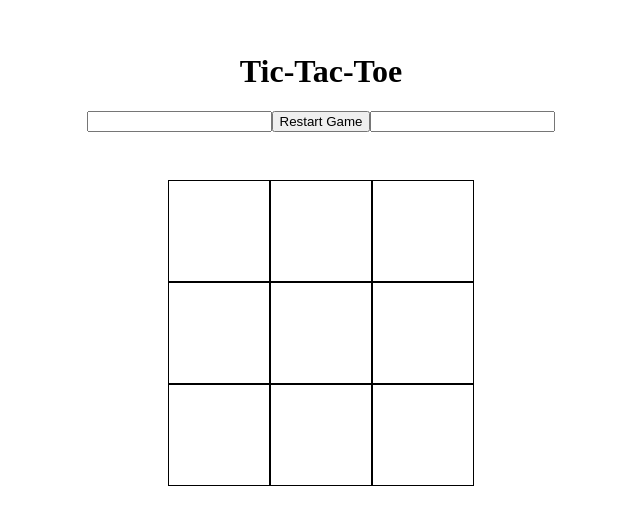
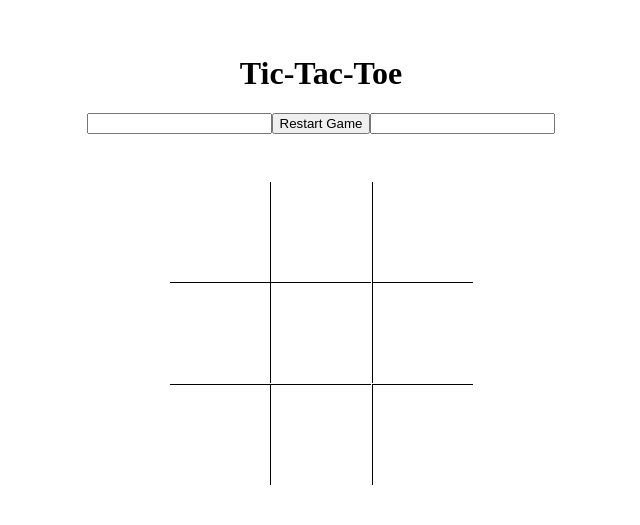
Before and after one commit to jennifertieu/top-tic-tac-toe, a website: page index.html in a window 1280 px wide. Shown: the part 149-674 px from the top of the page, without its empty margins (319-959 px from the left). Drawn offline with Linux system fonts and the light colour scheme.

Commit message:
add board lines

```diff
--- a/public/style.css
+++ b/public/style.css
@@ -30,7 +30,24 @@ header {
 .square {
     height: 100px;
     width: 100px;
-    border: 1px solid black;
 }
 
-.square:nth-child()
+/* top row */
+.square:nth-child(-n+3){
+    border-bottom: 1px solid black;
+}
+
+/* bottom row */
+.square:nth-child(n+7){
+    border-top: 1px solid black;
+}
+
+/* right row */
+.square:nth-child(-3n+9){
+    border-left: 1px solid black;
+}
+
+/* left row */
+.square:nth-child(3n+1){
+    border-right: 1px solid black;
+}
```
